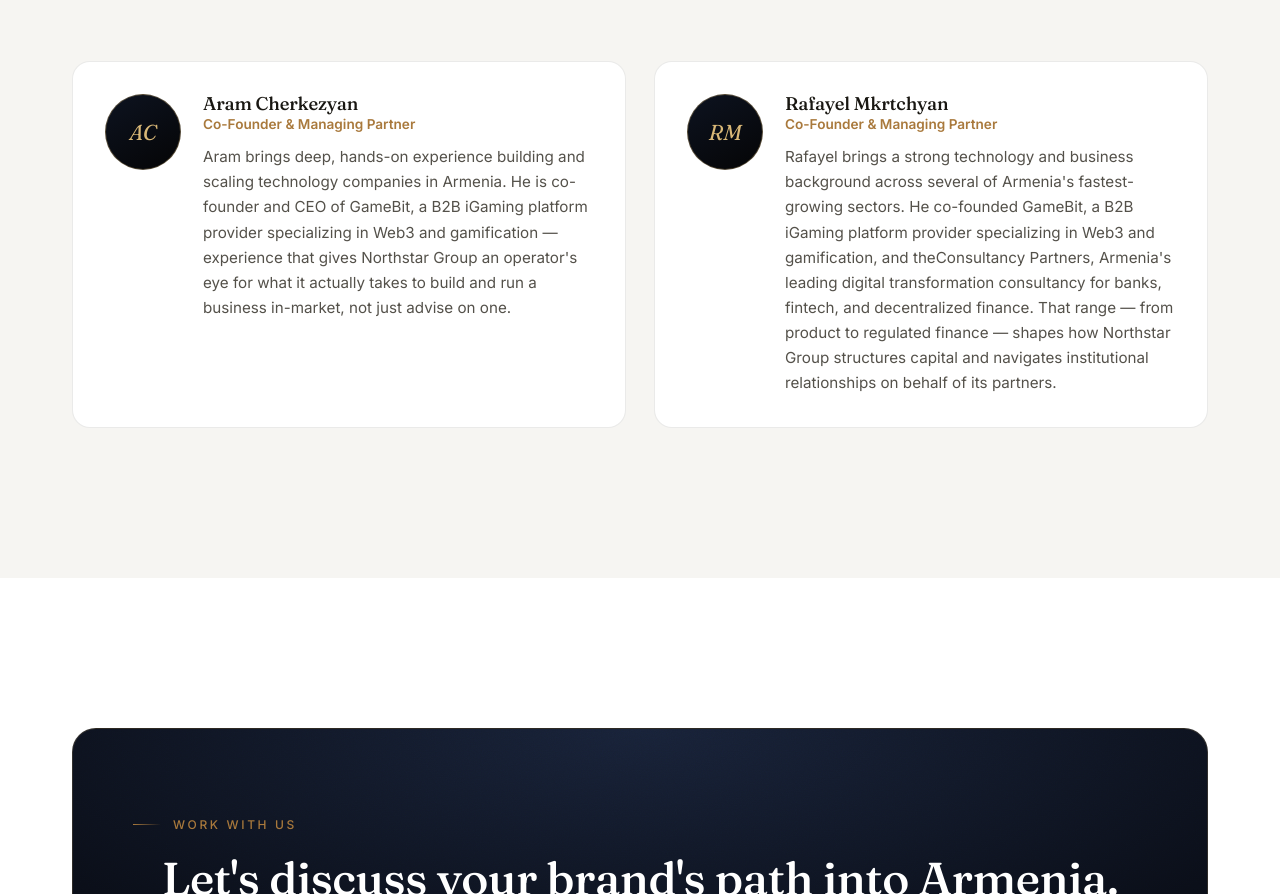
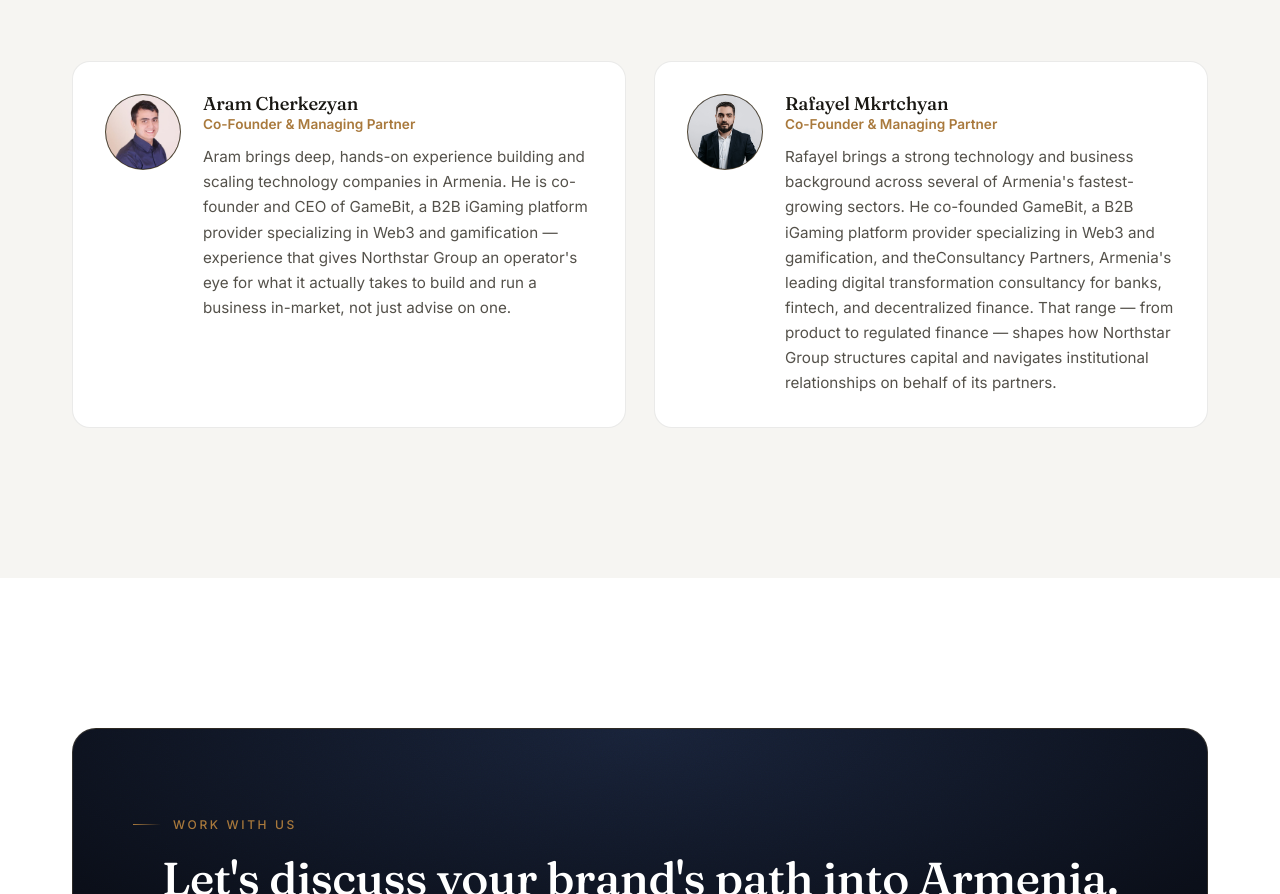
Before and after one commit to the-productguy/northstar-group, a plain HTML site: page about.html in a window 1280 px wide. Shown: the part 2893-3787 px from the top of the page. Drawn offline with Linux system fonts and the light colour scheme.

Commit message:
Add real profile photos for founders

```diff
--- a/about.html
+++ b/about.html
@@ -124,7 +124,7 @@
     </div>
     <div class="grid grid-2">
       <div class="founder-card reveal">
-        <div class="founder-avatar">AC</div>
+        <div class="founder-avatar"><img src="assets/team/aram-cherkezyan.jpeg" alt="Aram Cherkezyan"></div>
         <div>
           <h4>Aram Cherkezyan</h4>
           <span class="founder-role">Co-Founder & Managing Partner</span>
@@ -132,7 +132,7 @@
         </div>
       </div>
       <div class="founder-card reveal reveal-delay-1">
-        <div class="founder-avatar">RM</div>
+        <div class="founder-avatar"><img src="assets/team/rafayel-mkrtchyan.png" alt="Rafayel Mkrtchyan"></div>
         <div>
           <h4>Rafayel Mkrtchyan</h4>
           <span class="founder-role">Co-Founder & Managing Partner</span>
--- a/css/style.css
+++ b/css/style.css
@@ -317,8 +317,10 @@ p{ margin:0; }
   background:linear-gradient(150deg,var(--navy-2),var(--black));
   border:1px solid rgba(217,184,119,.35);
   display:flex; align-items:center; justify-content:center;
+  overflow:hidden;
   color:var(--gold-light); font-family:var(--font-serif); font-style:italic; font-weight:400; font-size:1.35rem;
 }
+.founder-avatar img{ width:100%; height:100%; object-fit:cover; }
 .founder-card h4{ font-size:1.15rem; margin-bottom:2px; }
 .founder-role{ font-size:.85rem; color:var(--gold); font-weight:600; margin-bottom:12px; display:block; }
 .founder-card p{ color:var(--gray-600); font-size:.95rem; line-height:1.65; }
```
Also changed, not shown: assets/team/aram-cherkezyan.jpeg (added), assets/team/rafayel-mkrtchyan.png (added).
